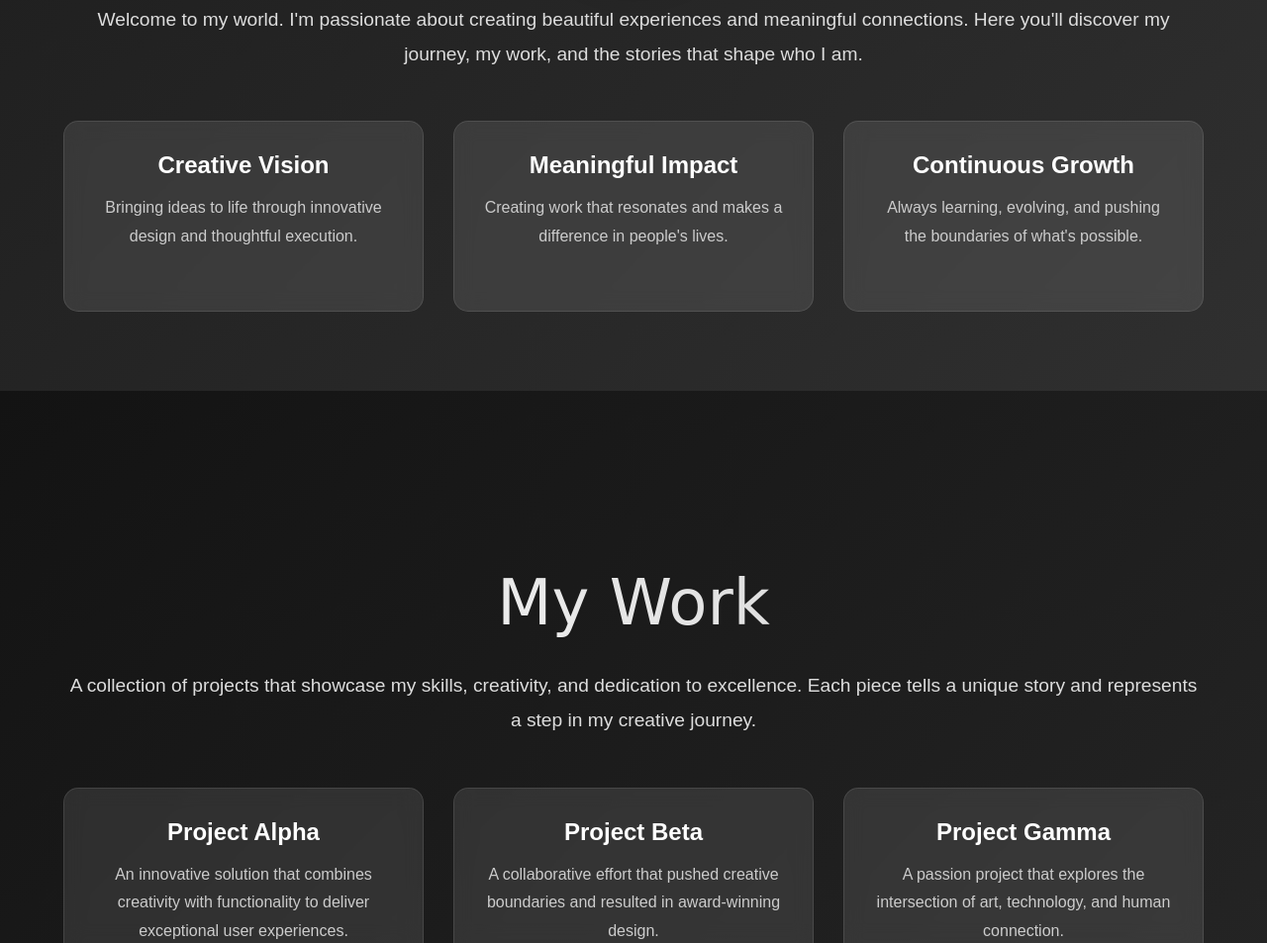
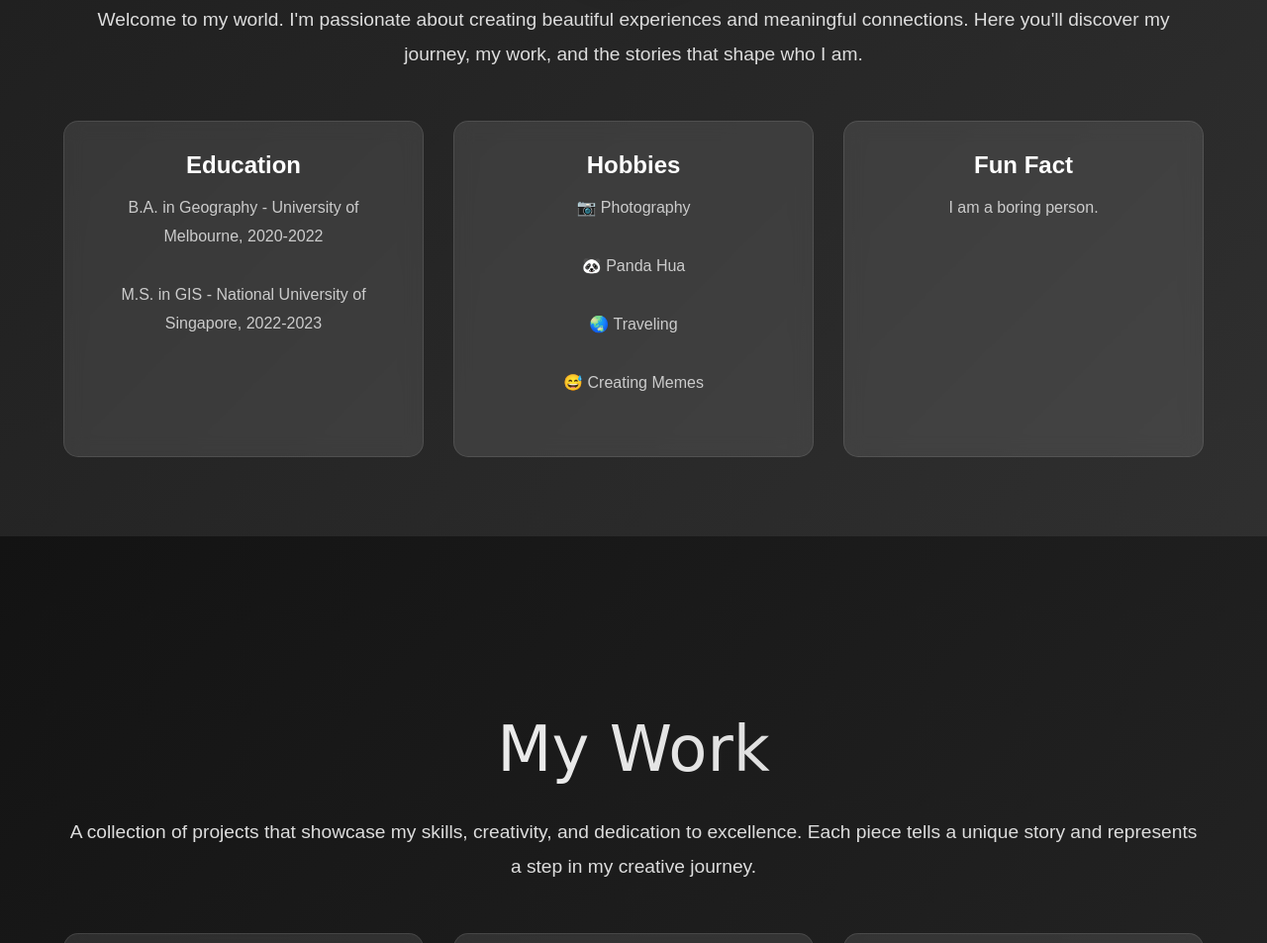
Before and after one commit to Xiaolliangjz/Xiaolliangjz.github.io, a plain HTML site: page index.html in a window 1280 px wide. Shown: the part 1211-2164 px from the top of the page at 99% size. Drawn offline with Linux system fonts and the light colour scheme; a web font is replaced by a local one.

Commit message:
edited about me

```diff
--- a/index.html
+++ b/index.html
@@ -483,16 +483,20 @@
             <p>Welcome to my world. I'm passionate about creating beautiful experiences and meaningful connections. Here you'll discover my journey, my work, and the stories that shape who I am.</p>
             <div class="content-grid">
                 <div class="content-card">
-                    <h3>Creative Vision</h3>
-                    <p>Bringing ideas to life through innovative design and thoughtful execution.</p>
+                    <h3>Education</h3>
+                    <p>B.A. in Geography - University of Melbourne, 2020-2022</p>
+                    <p>M.S. in GIS - National University of Singapore, 2022-2023</p>
                 </div>
                 <div class="content-card">
-                    <h3>Meaningful Impact</h3>
-                    <p>Creating work that resonates and makes a difference in people's lives.</p>
+                    <h3>Hobbies</h3>
+                    <p>📷 Photography</p>
+                    <p>🐼 Panda Hua</p>
+                    <p>🌏 Traveling</p>
+                    <p>😅 Creating Memes</p>
                 </div>
                 <div class="content-card">
-                    <h3>Continuous Growth</h3>
-                    <p>Always learning, evolving, and pushing the boundaries of what's possible.</p>
+                    <h3>Fun Fact</h3>
+                    <p>I am a boring person.</p>
                 </div>
             </div>
         </div>
```
